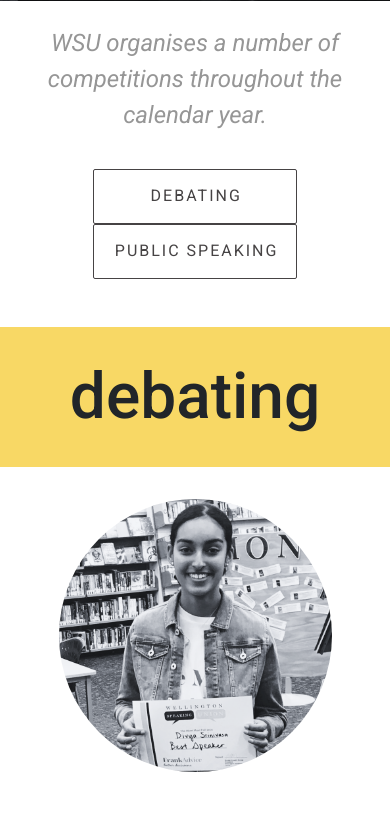
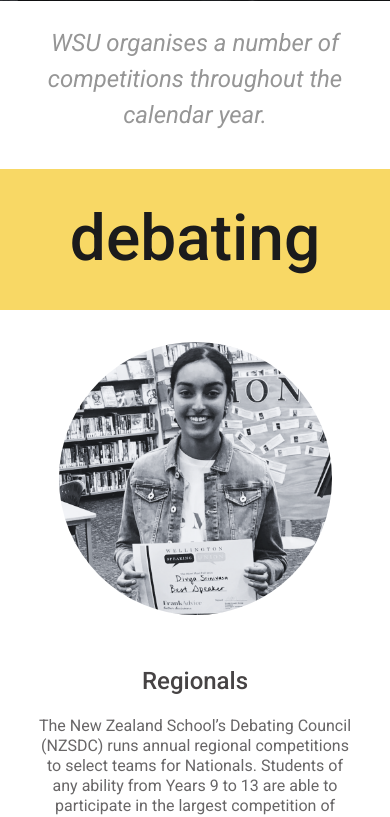
Before and after one commit to chloejxsim/wsu-site, a Flask app: page /competitions in a window 390 px wide; the page is wider, and only the part inside the window is pictured. Shown: the part 915-1732 px from the top of that part. Run offline with Flask 3, Linux system fonts and the light colour scheme.

Commit message:
got rid of the IDs and fixed media query on the homepage.

```diff
--- a/static/styles.css
+++ b/static/styles.css
@@ -70,52 +81,6 @@ a.btn, a.btn-circle {
     position:relative;
     text-align:center;
     transform: translateY(21%);
-}
-
-#debatingbutton {
-    transition: none !important;
-    border-radius: 2px;
-    background-color: var(--brand-white);
-    color:var(--brand-dark-gray);
-    border-color:var(--brand-dark-gray);
-    position: relative;
-    text-align:center;
-    display:inline-block;
-    padding: 0.9em 3.4em 0.9em 3.55em;
-    margin-left:15px;
-    margin-right:15px;
-}
-
-#publicspeakingbutton {
-    transition: none !important;
-    border-radius: 2px;
-    background-color: var(--brand-white);
-    color:var(--brand-dark-gray);
-    border-color:var(--brand-dark-gray);
-    position: relative;
-    text-align:center;
-    display:inline-block;
-    padding: 0.9em 1.1em 0.9em 1.3em;
-    margin-left:15px;
-    margin-right:15px;
-}
-
-#resources-button {
-    transition: none !important;
-    border-radius: 2px;
-    background-color: var(--brand-white);
-    color:var(--brand-dark-gray);
-    border-color:var(--brand-dark-gray);
-    text-align:center;
-    width:150px;
-    margin-left:15px;
-    margin-right:15px;
-    margin-top:10px;
-    margin-bottom:10px;
-    display:block;
-    position:absolute;
-    top:50%;
-    left:20%;
 }
 
 .parallax-container {
@@ -260,15 +225,15 @@ p {
     padding: 0.5em;
 }
 
-#competition-title-1 {
+.competition-title-1 {
     color: var(--brand-black);
 }
 
-#competition-title-2 {
+.competition-title-2 {
     color: var(--brand-yellow);
 }
 
-#news-title-1 {
+.news-title-1 {
     color:var(--brand-black);
     position:relative;
     padding:0.5em;
@@ -303,21 +268,12 @@ p {
     padding-top: 0.4em;
 }
 
-#competition-subheading-1 {
+.competition-subheading-1 {
     color: var(--brand-dark-gray);
 }
 
-#competition-subheading-2 {
+.competition-subheading-2 {
     color: var(--brand-light-gray);
-}
-
-#news-subheading {
-    color: var(--brand-white);
-    vertical-align: top;
-}
-
-#resources-subheading {
-    color:var(--brand-white);
 }
 
 .competition-text-1 {
@@ -376,11 +332,11 @@ p {
     padding-bottom:2em;
 }
 
-#debatingcompetitions {
+.debatingcompetitions {
     max-width: 70%;
 }
 
-#publicspeakingcompetitions {
+.publicspeakingcompetitions {
     max-width: 70%;
 }
 
--- a/templates/competitions.html
+++ b/templates/competitions.html
@@ -6,7 +6,7 @@ Competitions
 
 {% block content %}
 
-<section class="parallax-container" id="parallax1">
+<section class="parallax-container parallax1">
     <h1>competitions</h1>
     <h1>learn more about competitions</h1>
 </section>
@@ -15,21 +15,16 @@ Competitions
     WSU organises a number of competitions throughout the calendar year.
 </div>
 
-<div class="secondary-nav">
-        <a class="btn btn-primary" id="debatingbutton" href="#debating" target="_self">debating</a>
-        <a class="btn btn-primary" id="publicspeakingbutton" href="#publicspeaking" target="_self">public speaking</a>
-</div>
-
 <div class="container-m container-fluid" id="debating">
 
-    <h1 class="page-title yellow-bg" id="#competition-title-1">debating</h1>
+    <h1 class="page-title yellow-bg competition-title-1">debating</h1>
 
     <div class="card-group">
 
       <div class="card">
-        <img class="circular-image" id="debatingcompetitions" src="/static/images/divyacertificate%20-%20Edited.png">
+        <img class="circular-image debatingcompetitions" src="/static/images/divyacertificate%20-%20Edited.png">
         <div class="card-body">
-          <h1 class="page-subheading" id="#competition-subheading-1">Regionals</h1>
+          <h1 class="page-subheading competition-subheading-1">Regionals</h1>
           <p class="card-text competition-text-1">The New Zealand School’s Debating Council (NZSDC) runs annual
               regional competitions to select teams for Nationals. Students of any ability from Years 9 to 13
               are able to participate in the largest competition of Wellington’s debating calendar.</p>
@@ -37,18 +32,18 @@ Competitions
       </div>
 
       <div class="card">
-        <img class="circular-image" id="debatingcompetitions" src="/static/images/GloriaSpeaking%20-%20Edited.png">
+        <img class="circular-image debatingcompetitions" src="/static/images/GloriaSpeaking%20-%20Edited.png">
         <div class="card-body">
-          <h1 class="page-subheading" id="competition-subheading-1">Impromptu Cup</h1>
+          <h1 class="page-subheading competition-subheading-1">Impromptu Cup</h1>
           <p class="card-text competition-text-1">The Wellington Speaking Union (WSU) runs the annual Impromptu Cup tournament
               for senior students. Students compete in teams of two with only 10 minutes preparation time. </p>
         </div>
       </div>
 
       <div class="card">
-        <img class="circular-image" id="debatingcompetitions" src="/static/images/chloe%20certificate%20-%20Edited.png">
+        <img class="circular-image debatingcompetitions" src="/static/images/chloe%20certificate%20-%20Edited.png">
         <div class="card-body">
-          <h1 class="page-subheading" id="competition-subheading-1">British Parliamentary</h1>
+          <h1 class="page-subheading competition-subheading-1">British Parliamentary</h1>
           <p class="card-text competition-text-1">NZSDC may elect to run a British Parliamentary tournament for senior
               students. Each debate hosts four competing teams of two who only receive 30 minutes
               preparation. </p>
@@ -56,9 +51,9 @@ Competitions
       </div>
 
         <div class="card">
-        <img class="circular-image" id="debatingcompetitions" src="/static/images/henspeakingmmf%20-%20Edited.png">
+        <img class="circular-image debatingcompetitions" src="/static/images/henspeakingmmf%20-%20Edited.png">
         <div class="card-body">
-          <h1 class="page-subheading" id="competition-subheading-1">Junior Development</h1>
+          <h1 class="page-subheading competition-subheading-1">Junior Development</h1>
           <p class="card-text competition-text-1">The annual Junior Development Competition (also known as “The Moot Must Fall Student
               Tournament”) is available to debaters of any ability from Years 9 to 11. Students are placed in
               mixed school teams, with a varied age and debating experience.</p>
@@ -71,23 +66,23 @@ Competitions
 
 <div class="container-m container-fluid">
 
-    <h1 class="page-title yellow-bg" id="#competition-title-2">public speaking</h1>
+    <h1 class="page-title dark-gray-bg competition-title-2">public speaking</h1>
 
     <div class="card-group w-50 mx-auto">
 
       <div class="card">
-        <img class="circular-image" id="publicspeakingcompetitions" src="/static/images/ElkeSpeaking2%20-%20Edited.png">
+        <img class="circular-image publicspeakingcompetitions" src="/static/images/ElkeSpeaking2%20-%20Edited.png">
         <div class="card-body">
-          <h1 class="page-subheading" id="competition-subheading-2">Dunsheath Shield</h1>
+          <h1 class="page-subheading competition-subheading-2">Dunsheath Shield</h1>
           <p class="card-text competition-text-1">The Dunsheath Shield is a public speaking competition organised and hosted
                   by the WSU for junior students.</p>
         </div>
       </div>
 
         <div class="card">
-        <img class="circular-image" id="publicspeakingcompetitions" src="/static/images/henspeakingmmf%20-%20Edited.png">
+        <img class="circular-image publicspeakingcompetitions" src="/static/images/henspeakingmmf%20-%20Edited.png">
         <div class="card-body">
-          <h1 class="page-subheading" id="competition-subheading-2">Stockley Cup</h1>
+          <h1 class="page-subheading competition-subheading-2">Stockley Cup</h1>
           <p class="card-text competition-text-1">The Stockley Cup is a public speaking competition organised
                   and hosted by the WSU for senior students.</p>
         </div>
--- a/templates/layout.html
+++ b/templates/layout.html
@@ -42,6 +42,9 @@
             <li class="nav-item">
                 <a class="nav-link" href="{{ url_for('news') }}">news</a>
             </li>
+            <li class="nav-item">
+                <a class="nav-link" href="{{ url_for('resources') }}">contact</a>
+            </li>
         </ul>
 
         <div class="ms-auto">
--- a/templates/resources.html
+++ b/templates/resources.html
@@ -6,7 +6,7 @@ Resources
 
 {% block content %}
 
-<section class="parallax-container" id="parallax2">
+<section class="parallax-container parallax2">
     <h1>resources</h1>
     <h1>access resources here for students, teachers, coaches, or judges</h1>
 </section>
```
Also changed, not shown: other parts of static/styles.css (+27 -28 lines), templates/news.html (+12 -12 lines).
